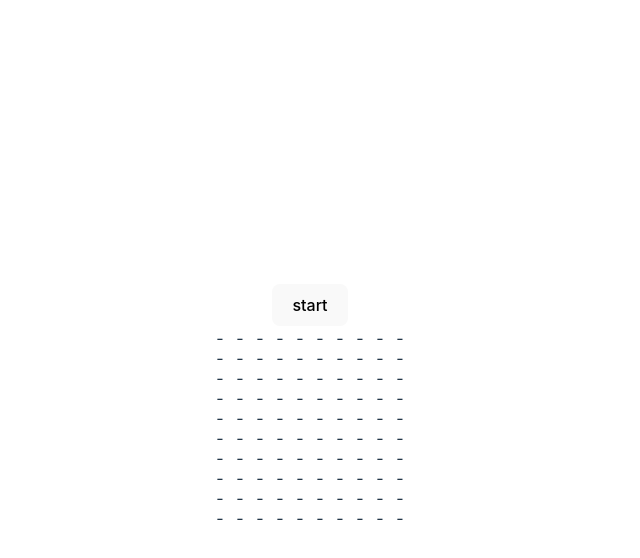
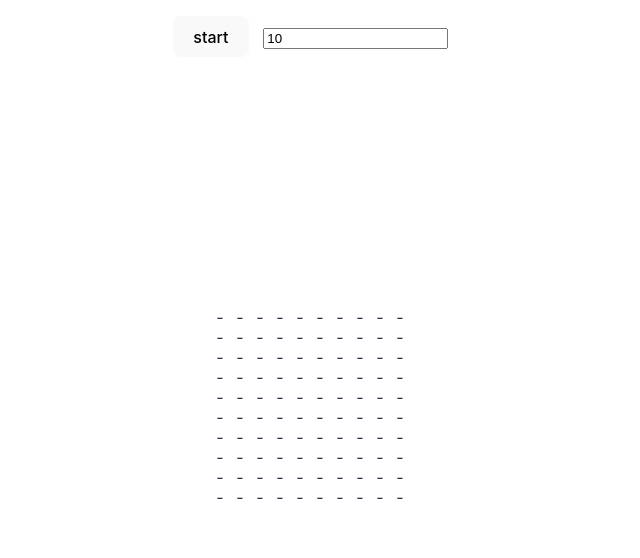
Before and after one commit to JakeBareng/conways-game-of-life, a React (Vite) app: page / in a window 1280 px wide. Shown: the top 558 px of the page, without its empty margins (330-970 px from the left). Built offline with nearby package versions, Linux system fonts and the light colour scheme.

Commit message:
dynamic grid

```diff
--- a/src/App.css
+++ b/src/App.css
@@ -54,8 +54,27 @@
   justify-content: center;
   align-content: center;
   gap: 10px;
-  grid-template-columns: repeat(10, 1fr);
 }
 .clickable {
   cursor: pointer;
 }
+
+
+/*
+  controls are positioned absolutely to the top of the screen
+*/
+.controls {
+  position: fixed;
+  top: 0;
+  left: 0;
+  right: 0;
+  padding: 1em;
+  justify-content: space-between;
+  align-items: center;
+}
+/*
+  control children button spacing
+*/
+.controls > * {
+  margin: 0 0.5em;
+}
--- a/src/App.tsx
+++ b/src/App.tsx
@@ -1,8 +1,8 @@
+import { useState } from 'react';
 import './App.css'
 import Board from './components/board'
 
 function App() {
-
   return (
     <>
       <Board/>
--- a/src/components/board.tsx
+++ b/src/components/board.tsx
@@ -9,10 +9,11 @@ function Board() {
     let gridData = useSelector(((state: gridState) => state.grid));
     const dispatch = useDispatch();
     const [isRunning, setIsRunning] = useState<boolean>(false);
+    const [size, setSize] = useState<number>(10);
 
     useEffect(() => {
-        dispatch(createGridSize([10, 10]));
-    }, [dispatch]);
+        dispatch(createGridSize([size, size]));
+    }, [dispatch, size]);
 
     useEffect(() => {
         let intervalId: NodeJS.Timeout | null = null;
@@ -61,11 +62,19 @@ function Board() {
     let cellElements = renderGrid();
     return (
         <>
-            <button onClick={toggleTimer}>
-                {isRunning? "stop" : "start"}
-            </button>
-            {/* <button onClick={toggleTimer}>stop</button> */}
-            <div className="grid-container">
+
+            <div className="controls">
+                <button onClick={toggleTimer}>
+                    {isRunning ? "stop" : "start"}
+                </button>
+                <input type="number" value={size} onChange={(e) => setSize(Number(e.target.value))} />
+
+            </div>
+            <div className="grid-container"
+                style={
+                    { "gridTemplateColumns": `repeat(${size}, 1fr)` }
+                }
+            >
                 {Object.values(cellElements)}
             </div>
         </>
```
